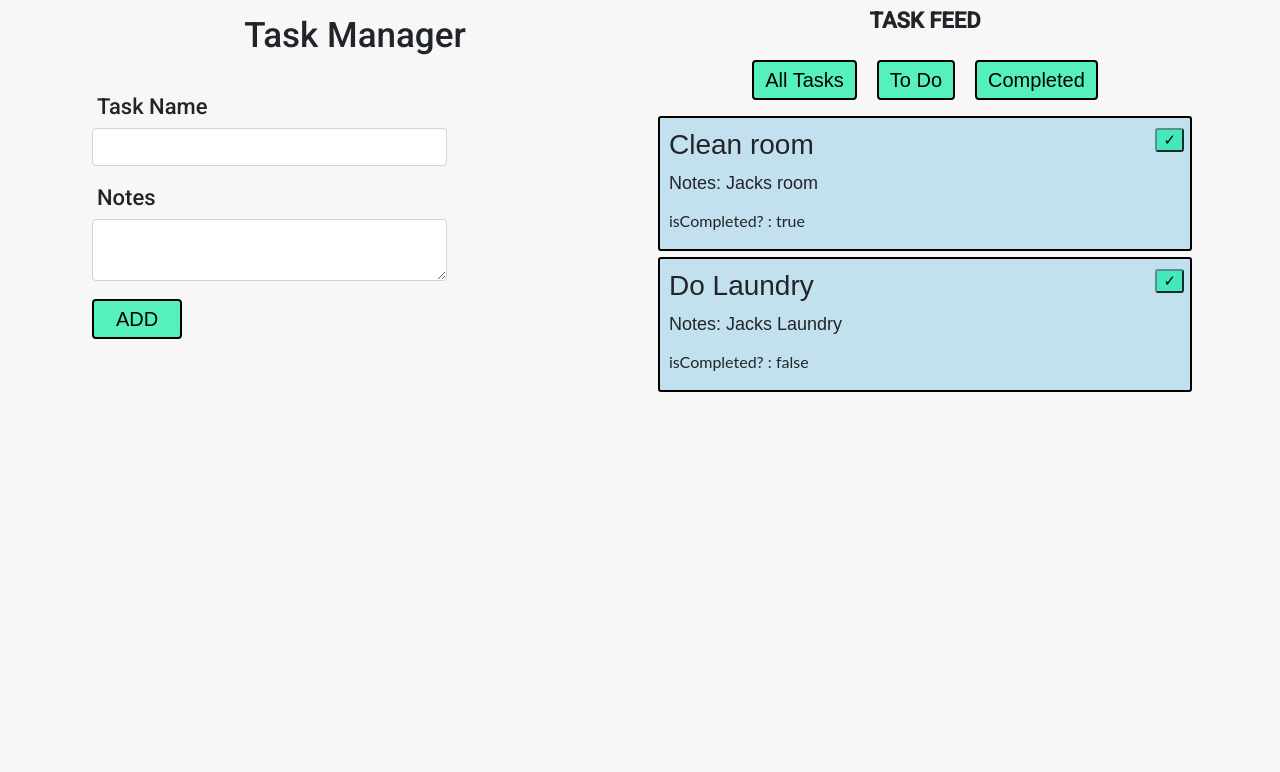
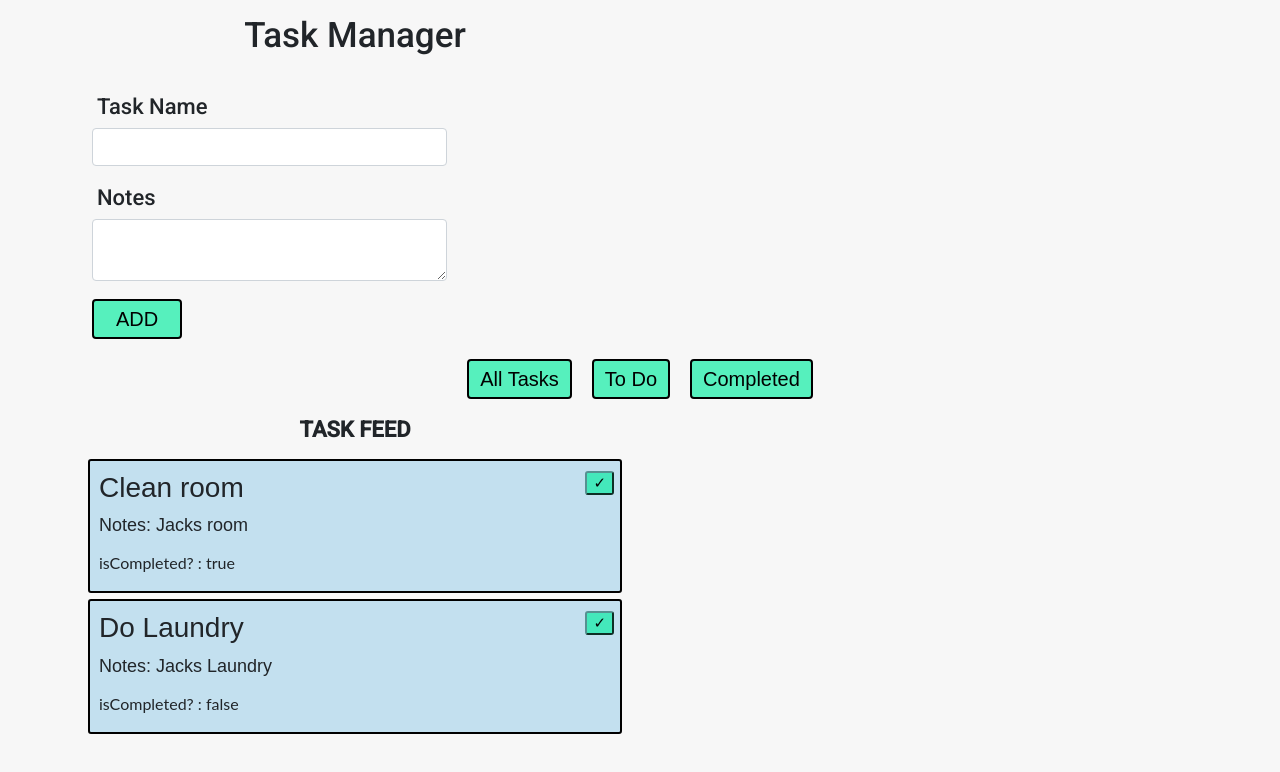
Before and after one commit to JacksCreations/TaskManager, a React (Create React App) app: page / in a window 1280 px wide. Shown: the top 772 px of the page. Built offline with nearby package versions, Linux system fonts and the light colour scheme; a web font is replaced by a local one.

Commit message:
2 files modified

```diff
--- a/src/App.js
+++ b/src/App.js
@@ -21,6 +21,14 @@ const App = () => {
     },
   ]);
 
+  const [uncompleted, setUncompleted] = useState(
+    tasks.filter((task) => task.completed == false)
+  );
+
+  const [completed, setCompleted] = useState(
+    tasks.filter((task) => task.completed == true)
+  );
+
   // Add Task
   const addTask = async (task) => {
     setTasks([...tasks, task]);
@@ -28,13 +36,37 @@ const App = () => {
 
   const deleteTask = (task) => {
     task.completed = true;
+    setTasks([...tasks]);
   };
 
-  /*
-  const showCompleted = () => {
-    setTasks(tasks.filter((task) => task.completed == completed));
-  };
-  */
+  function updater() {
+    useEffect(() => {
+      console.log();
+    });
+  }
+
+  const [feed, setFeed] = useState(0);
+  //Shows all tasks
+
+  function getAll() {
+    setTasks(tasks);
+    setFeed(0);
+    console.log(feed);
+  }
+
+  //shows all completed tasks
+  function getCompleted() {
+    let completed = tasks.filter((task) => task.completed == true);
+    setFeed(1);
+    setCompleted(completed);
+  }
+
+  //shows all uncompleted tasks
+  function getUncompleted() {
+    let uncompleted = tasks.filter((task) => task.completed == false);
+    setFeed(2);
+    setUncompleted(uncompleted);
+  }
 
   return (
     <div className="container">
@@ -42,9 +74,25 @@ const App = () => {
         <div className="col-md-6">
           <AddTask onAdd={addTask} />
         </div>
-
+        <center>
+          <button className="feedButtons" onClick={() => getAll()}>
+            All Tasks
+          </button>
+          <button className="feedButtons" o onClick={() => getUncompleted()}>
+            To Do
+          </button>
+          <button className="feedButtons" onClick={() => getCompleted()}>
+            Completed
+          </button>
+        </center>
         <div className="col-md-6">
-          <Tasks tasks={tasks} onDelete={deleteTask} />
+          <Tasks
+            tasks={tasks}
+            uncompleted={uncompleted}
+            completed={completed}
+            onDelete={deleteTask}
+            feed={feed}
+          />
         </div>
       </div>
     </div>
--- a/src/components/Tasks.js
+++ b/src/components/Tasks.js
@@ -1,8 +1,27 @@
 import React from 'react';
 import Task from './Task';
-import { useState, useEffect } from 'react';
 
-const Tasks = ({ tasks, onDelete }) => {
+const Tasks = ({ tasks, onDelete, completed, uncompleted, feed }) => {
+  function displayFeed() {
+    if (feed == 0) {
+      {
+        return tasks.map((task) => (
+          <Task key={task.id} task={task} onDelete={onDelete} />
+        ));
+      }
+    } else if (feed == 1) {
+      {
+        return completed.map((task) => (
+          <Task key={task.id} task={task} onDelete={onDelete} />
+        ));
+      }
+    } else if (feed == 2) {
+      return uncompleted.map((task) => (
+        <Task key={task.id} task={task} onDelete={onDelete} />
+      ));
+    }
+  }
+  /*
   const [feed, setFeed] = useState(getAll());
   //update view
   function updateAll() {
@@ -33,38 +52,14 @@ const Tasks = ({ tasks, onDelete }) => {
       <Task key={task.id} task={task} onDelete={onDelete} />
     ));
   }
-
+*/
   return (
     <div className="TaskBox">
       <center>
         <h1 id="taskFeedTitle">TASK FEED</h1>
       </center>
 
-      <div>
-        <center>
-          <button
-            className="feedButtons"
-            onClick={() => setFeed(getAll())}
-            onClick={() => updateAll}
-          >
-            All Tasks
-          </button>
-          <button
-            className="feedButtons"
-            o
-            onClick={() => setFeed(getUncompleted())}
-          >
-            To Do
-          </button>
-          <button
-            className="feedButtons"
-            onClick={() => setFeed(getCompleted())}
-          >
-            Completed
-          </button>
-        </center>
-        {feed}
-      </div>
+      <div>{displayFeed()}</div>
     </div>
   );
 };
```
